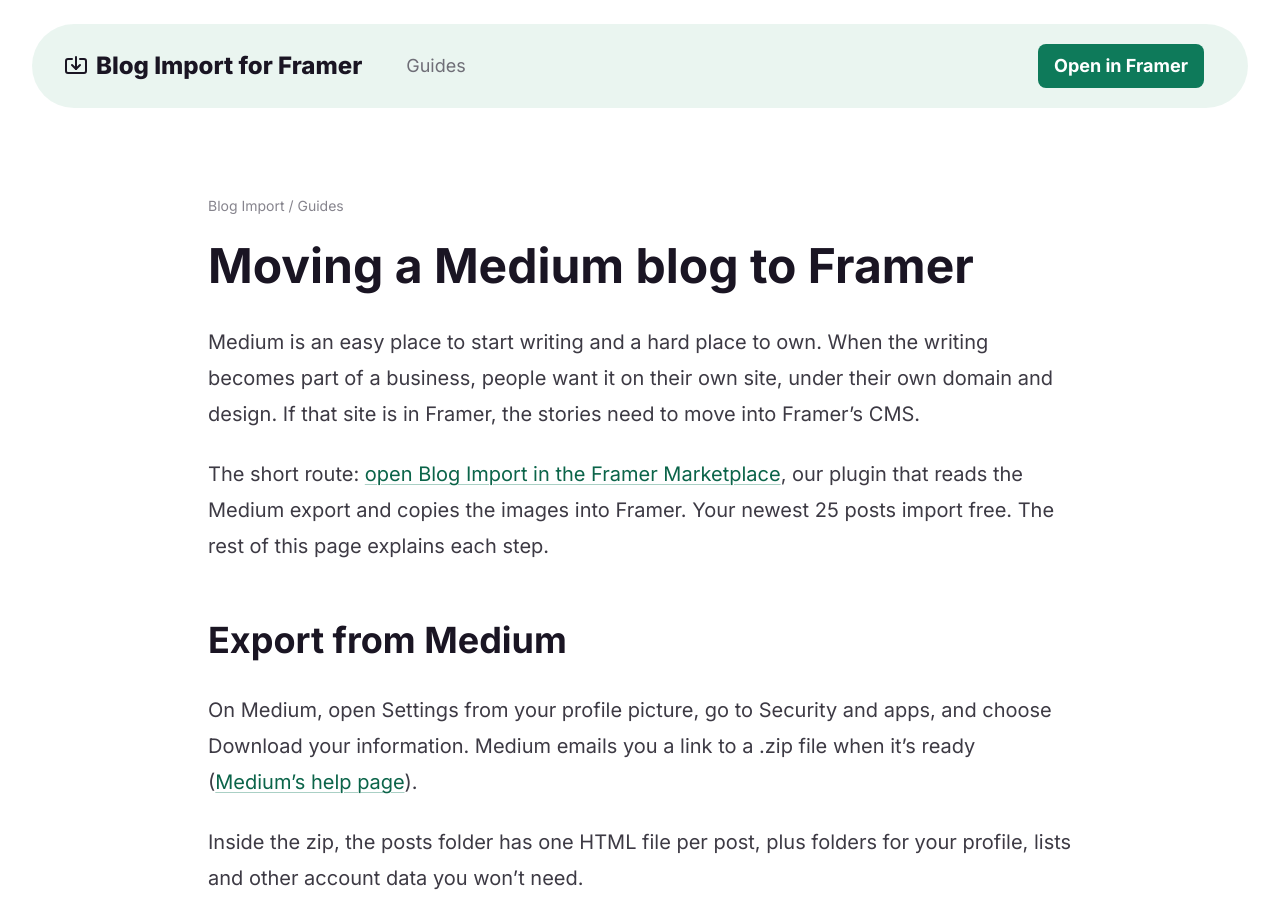
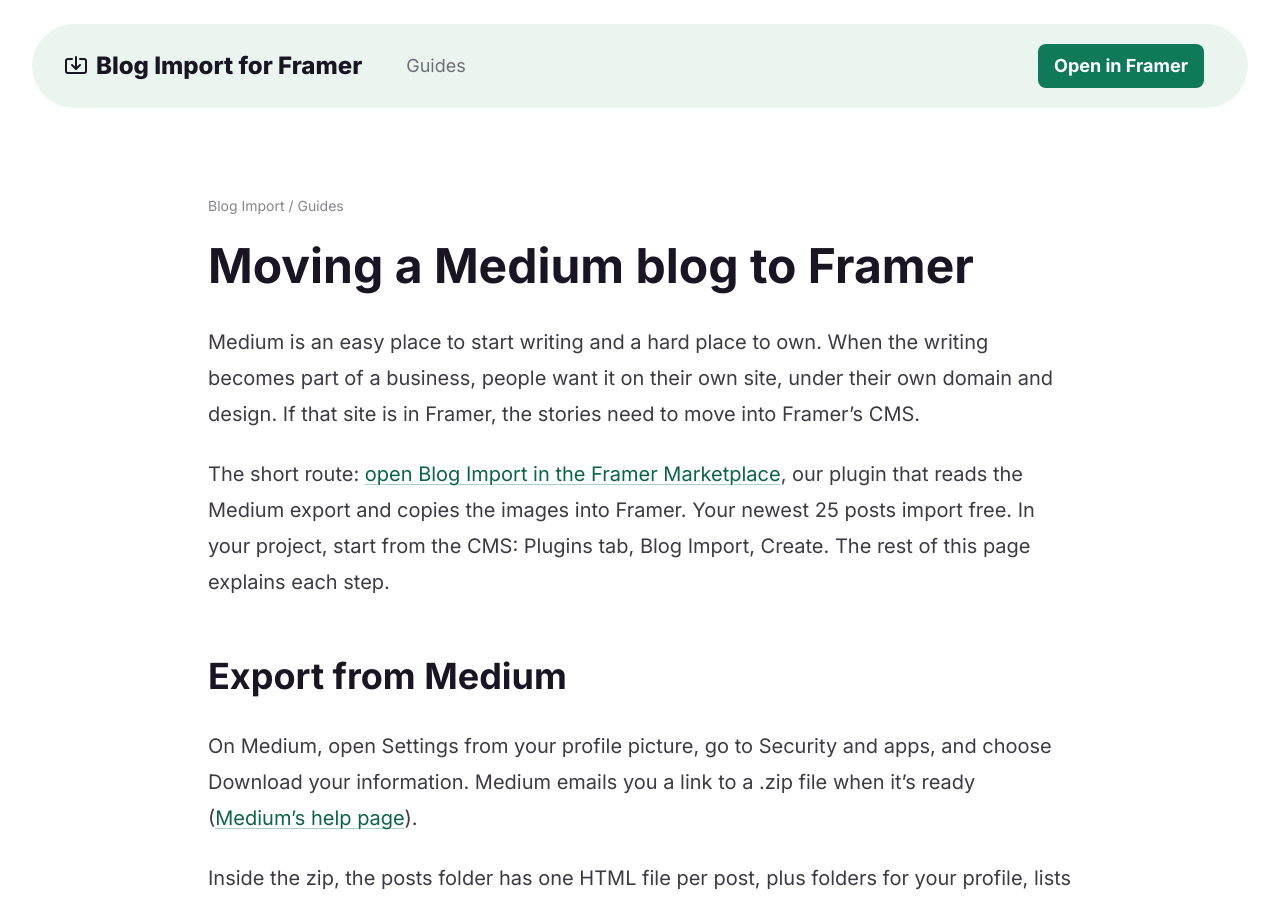
Before and after one commit to keyturnkit/keyturnkit.github.io, a Jekyll site: the page built from guides/medium-blog-to-framer.md, in a window 1280 px wide and 900 px high. Built offline with Jekyll 4.4.1, drawn with Linux system fonts in a browser that asks for light colours.

Commit message:
Blog Import: say where to start (CMS, Plugins tab, Blog Import, Create)

```diff
--- a/guides/medium-blog-to-framer.md
+++ b/guides/medium-blog-to-framer.md
@@ -11,7 +11,7 @@
 
 Medium is an easy place to start writing and a hard place to own. When the writing becomes part of a business, people want it on their own site, under their own domain and design. If that site is in Framer, the stories need to move into Framer's CMS.
 
-The short route: [open Blog Import in the Framer Marketplace](https://www.framer.com/marketplace/plugins/blog-import-squarespace-wordpress/), our plugin that reads the Medium export and copies the images into Framer. Your newest 25 posts import free. The rest of this page explains each step.
+The short route: [open Blog Import in the Framer Marketplace](https://www.framer.com/marketplace/plugins/blog-import-squarespace-wordpress/), our plugin that reads the Medium export and copies the images into Framer. Your newest 25 posts import free. In your project, start from the CMS: Plugins tab, Blog Import, Create. The rest of this page explains each step.
 
 ## Export from Medium
 
```
Also changed, not shown: blog-import/index.md (+2 -0 lines), guides/blogger-blog-to-framer.md (+1 -1 lines), guides/squarespace-blog-to-framer.md (+1 -1 lines), guides/wordpress-blog-to-framer.md (+1 -1 lines).
